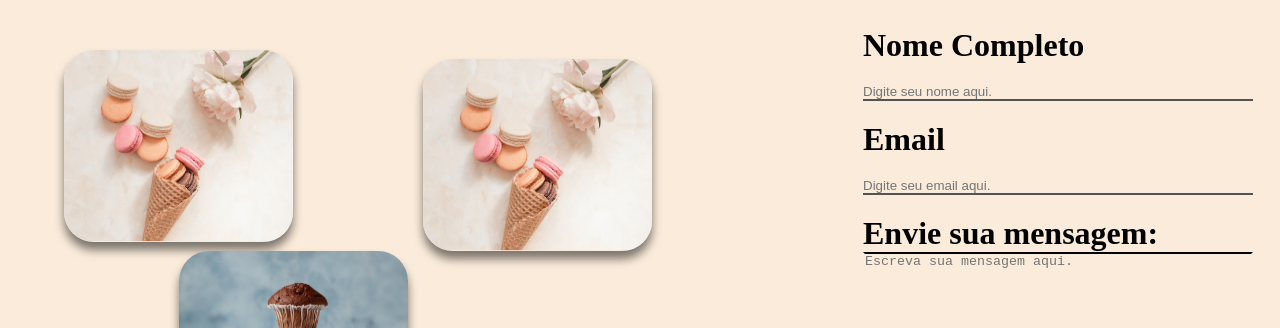
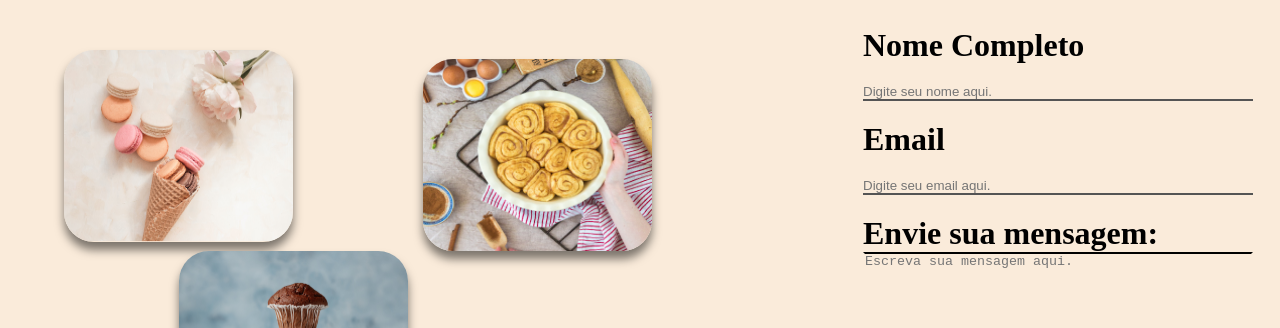
Before and after one commit to 2023-senai-sp-ford-enter/t3-codeplay-websiteConfeitaria, a plain HTML site: page contato.html in a window 1280 px wide. Shown: the part 472-800 px from the top of the page. Drawn offline with Linux system fonts and the light colour scheme; a web font is replaced by a local one.

Commit message:
mudança de imagens nos doces e manutenção de hovers

```diff
--- a/contato.html
+++ b/contato.html
@@ -49,7 +49,7 @@
 
     <div class="img-doces">
 
-        <img id="doce1" src="img/pexels-diana-light-7296683 1.png" alt="">
+        <img id="doce1" src="img/pexels-pixabay-302544 1.png" alt="">
         <img id="doce2" src="img/pexels-anete-lusina-4792398 1.png" alt="">
         <img id="doce3" src="img/pexels-acharaporn-kamornboonyarush-1028718 1.png" alt="">
 
--- a/css/contato.css
+++ b/css/contato.css
@@ -329,7 +329,6 @@ textarea:hover
     border: white 5px solid;
     box-shadow: 0 0 1em #df5b41, 0 0 1em #cf9a8f,
     0 0 1em #a76b5f;
-
 }
 /* fim redes sociais */
 
```
Also changed, not shown: img/pexels-maria-orlova-4913389 1.png (added), img/pexels-pixabay-302544 1.png (added), 1 other file.
